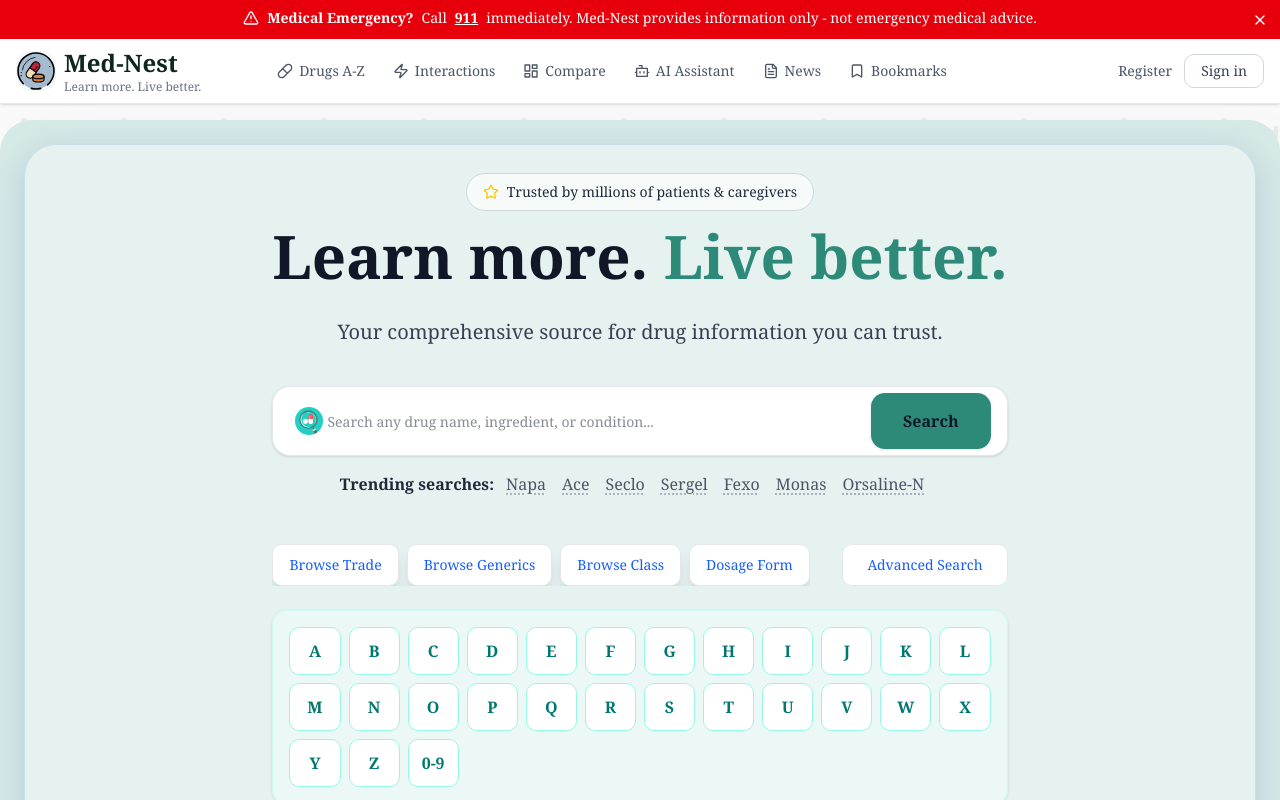
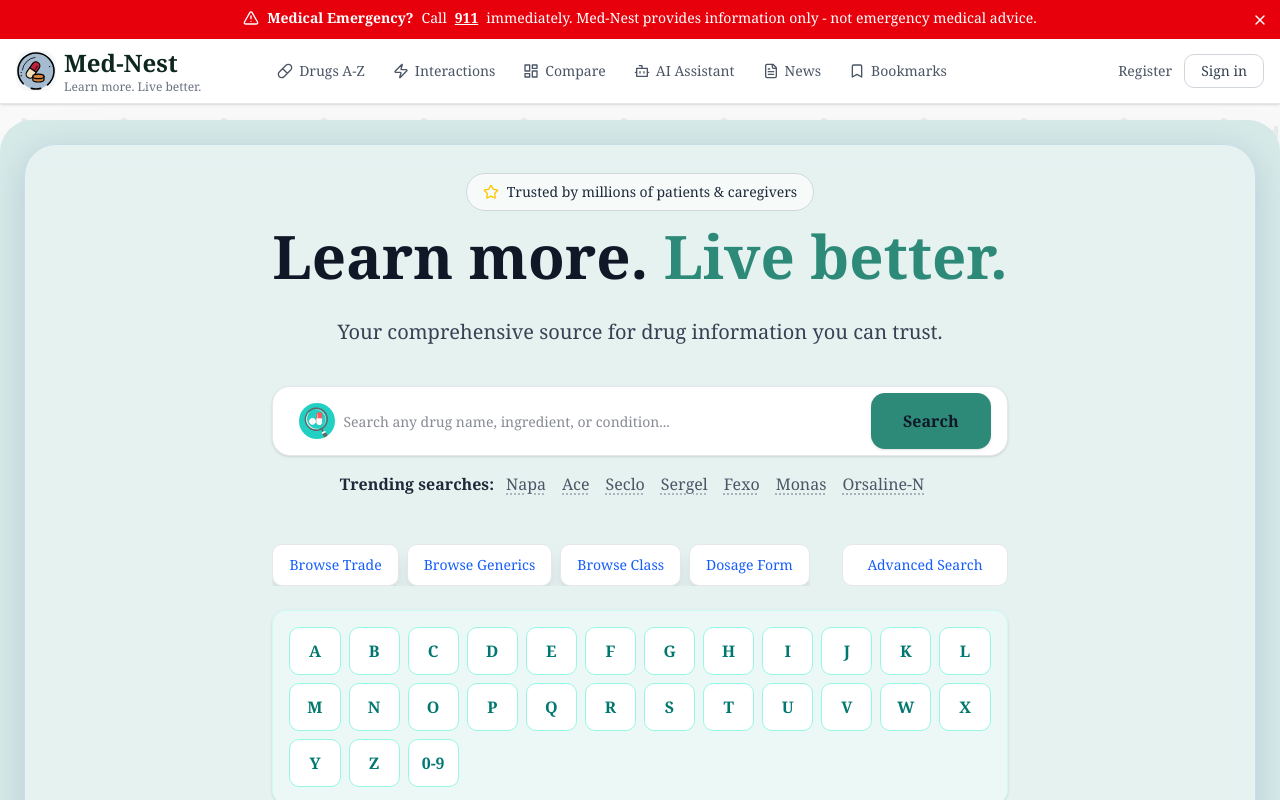
Before and after one commit to qilaro/Med-Nest, a Next.js app in the folder frontend/: page / in a window 1280 px wide. Shown: the top 800 px of the page. Built offline with nearby package versions, Linux system fonts and the light colour scheme; no server answers; the database is empty; a web font is replaced by a local one.

Commit message:
fix: bigger pill icon (h-9), more gap (pl-16) in search bar

```diff
--- a/frontend/app/drugs/page.tsx
+++ b/frontend/app/drugs/page.tsx
@@ -212,14 +212,14 @@ function DrugsContent() {
 
         <form ref={searchRef} onSubmit={(e) => handleSearch(e)} className="flex flex-wrap gap-4 mb-10 items-center">
           <div className="relative flex-1">
-            <img src="/icons/pill.svg" alt="search" className="absolute left-3 top-1/2 -translate-y-1/2 h-7 w-7" />
+            <img src="/icons/pill.svg" alt="search" className="absolute left-4 top-1/2 -translate-y-1/2 h-9 w-9" />
             <Input
               type="text"
               value={query}
               onChange={(e) => setQuery(e.target.value)}
               onFocus={handleFocus}
               placeholder="Search medications..."
-              className="pl-10 h-14 rounded-xl text-base shadow-sm"
+              className="pl-16 h-14 rounded-xl text-base shadow-sm"
             />
             <SearchSuggestions
               suggestions={suggestions}
--- a/frontend/app/page.tsx
+++ b/frontend/app/page.tsx
@@ -138,14 +138,14 @@ export default function Home() {
               <form ref={searchRef} onSubmit={handleSearchSubmit} className="max-w-4xl mx-auto mb-4 relative">
                 <div className="flex gap-2 bg-white rounded-2xl py-1.5 pl-1.5 pr-4 shadow-sm border border-gray-200">
                   <div className="flex-1 relative flex items-center">
-                    <img src="/icons/pill.svg" alt="search" className="absolute left-4 h-7 w-7" />
+                    <img src="/icons/pill.svg" alt="search" className="absolute left-5 h-9 w-9" />
                     <Input
                       type="text"
                       value={query}
                       onChange={(e) => setQuery(e.target.value)}
                       onFocus={handleFocus}
                       placeholder="Search any drug name, ingredient, or condition..."
-                      className="pl-12 h-14 text-base border-none shadow-none focus-visible:ring-0"
+                      className="pl-16 h-14 text-base border-none shadow-none focus-visible:ring-0"
                     />
                   </div>
                   <Button type="submit" className="h-14 px-8 rounded-xl font-semibold text-base cursor-pointer transition-all hover:opacity-90 active:scale-95" style={{ backgroundColor: 'var(--primary)' }}>
```
